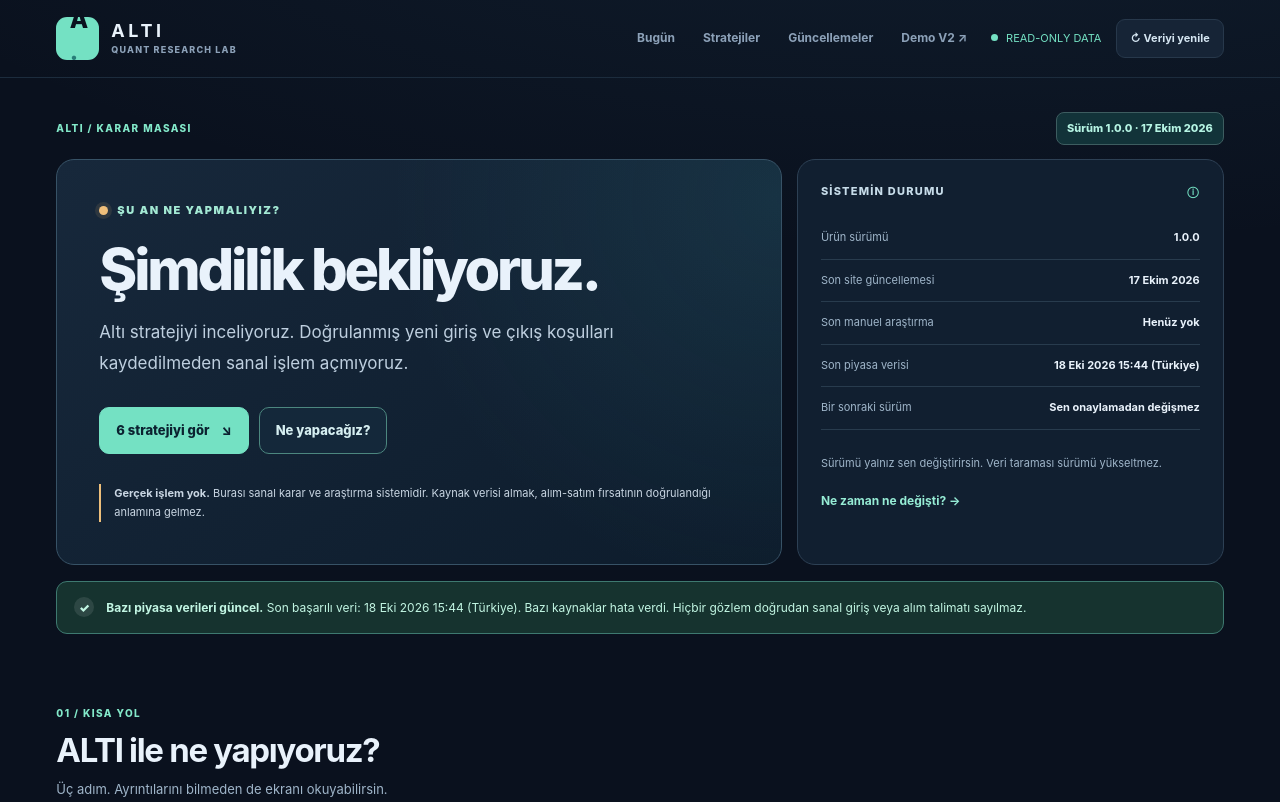
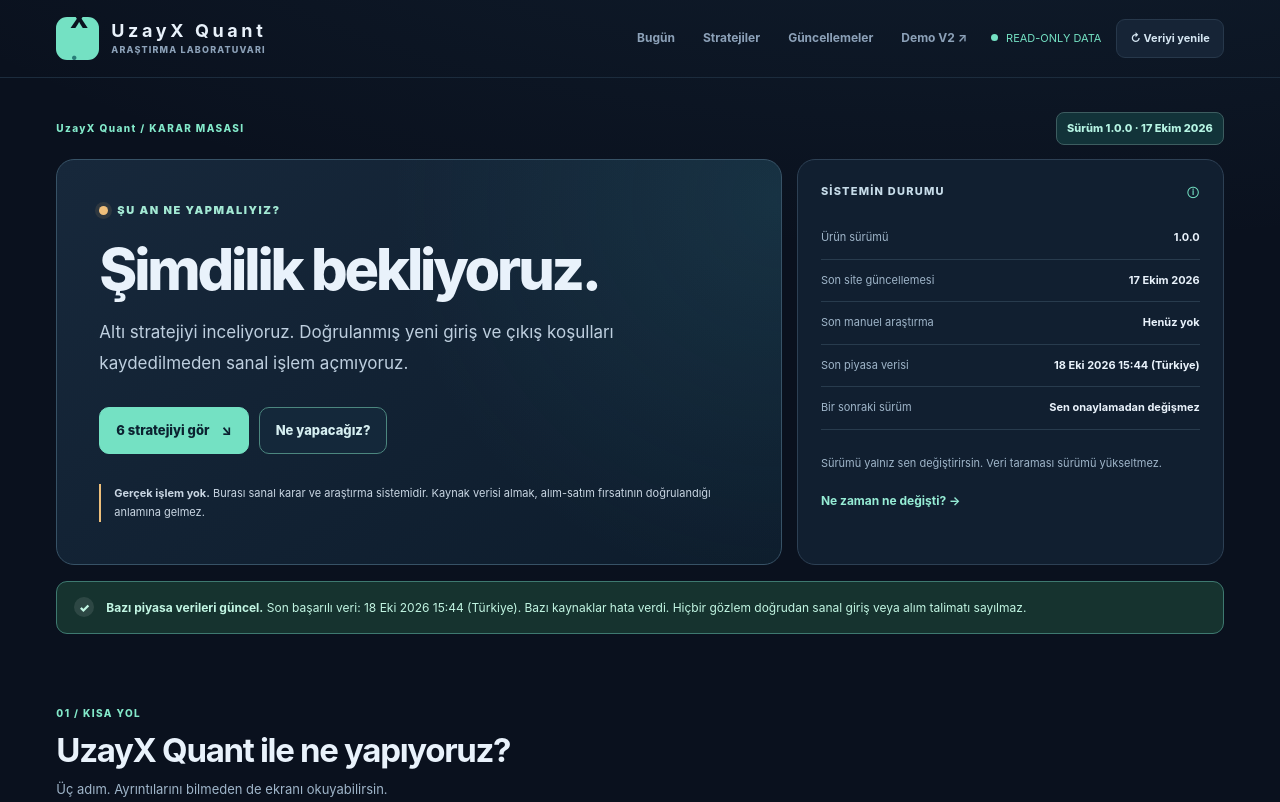
Before and after one commit to onurqlp/alti-quant-lab, a plain HTML site: page site/index.html in a window 1280 px wide. Shown: the top 802 px of the page. Drawn offline with Linux system fonts and the light colour scheme.

Commit message:
brand: UzayX Quant Lab interface (keep research logic and feeds intact)

```diff
--- a/site/index.html
+++ b/site/index.html
@@ -4,8 +4,8 @@
 <meta charset="utf-8"><meta name="viewport" content="width=device-width,initial-scale=1">
 <meta name="theme-color" content="#0b1424">
 <meta name="color-scheme" content="dark">
-<meta name="description" content="ALTI Quant Research Lab — altı strateji, üç bağımsız araştırma motoru, ortak risk ve salt okunur piyasa analizi.">
-<title>ALTI — Quant Research Lab</title>
+<meta name="description" content="UzayX Quant Quant Research Lab — altı strateji, üç bağımsız araştırma motoru, ortak risk ve salt okunur piyasa analizi.">
+<title>UzayX Quant — Quant Research Lab</title>
 <link rel="stylesheet" href="styles.css">
 <script defer src="app.js"></script>
 <script defer src="guide.js"></script>
@@ -13,13 +13,13 @@
 <body>
 <div class="app">
 <header class="topbar">
-  <div class="brand"><span class="brandmark">A<span>·</span></span><div><strong>ALTI</strong><small>QUANT RESEARCH LAB</small></div></div>
+  <div class="brand"><span class="brandmark">X<span>·</span></span><div><strong>UzayX Quant</strong><small>ARAŞTIRMA LABORATUVARI</small></div></div>
   <nav aria-label="Sayfa bölümleri" class="toplinks"><a href="#bugun">Bugün</a><a href="#firsatlar">Stratejiler</a><a href="#surum">Güncellemeler</a><a href="demo/">Demo V2 ↗</a></nav>
   <div class="topend"><span id="top-signal" class="live-dot">Veri bekleniyor</span><button type="button" class="refresh" id="refresh" title="Yayımlanmış son veriyi yeniden yükle">↻ <span>Veriyi yenile</span></button></div>
 </header>
 <main>
 <section id="bugun" class="simple-dashboard" aria-labelledby="simple-title">
- <div class="simple-topline"><span class="simple-eyebrow">ALTI / KARAR MASASI</span><span class="simple-version" id="quick-version">Sürüm: Yükleniyor…</span></div>
+ <div class="simple-topline"><span class="simple-eyebrow">UzayX Quant / KARAR MASASI</span><span class="simple-version" id="quick-version">Sürüm: Yükleniyor…</span></div>
  <div class="simple-grid">
   <div class="simple-main-card">
    <div class="simple-now-title"><span class="now-dot" aria-hidden="true"></span> ŞU AN NE YAPMALIYIZ?</div>
@@ -42,7 +42,7 @@
  <div class="simple-alert" id="data-simple-alert" role="status"><span class="alert-icon">i</span><span>Raporun veri kalitesi ve son güncelleme tarihi kontrol ediliyor. Yalnız tarihli, doğrulanmış kararlar işlem listesine girer.</span></div>
 </section>
 <section class="simple-section" id="yapilacaklar" aria-labelledby="how-title">
- <div class="simple-section-head"><div><span class="simple-index">01 / KISA YOL</span><h2 id="how-title">ALTI ile ne yapıyoruz?</h2><p>Üç adım. Ayrıntılarını bilmeden de ekranı okuyabilirsin.</p></div></div>
+ <div class="simple-section-head"><div><span class="simple-index">01 / KISA YOL</span><h2 id="how-title">UzayX Quant ile ne yapıyoruz?</h2><p>Üç adım. Ayrıntılarını bilmeden de ekranı okuyabilirsin.</p></div></div>
  <div class="step-grid">
   <article class="step-card"><span class="step-no">01</span><h3>Önce fırsat bul</h3><p>Altı stratejinin gerçek verilerini inceliyoruz. Şartlar eksikse <b>BEKLE</b> yazıyoruz.</p></article>
   <article class="step-card"><span class="step-no">02</span><h3>Nasıl yapılacağını öğren</h3><p>Hangi varlık, hangi piyasa, hangi yön, kaç TL, ne zaman giriş ve hangi koşulda çıkış — hepsi ayrı ayrı yazılır.</p></article>
@@ -72,7 +72,7 @@
   <article class="release-current"><div class="release-head"><span>YAYINDAKİ ÜRÜN SÜRÜMÜ</span><span class="lock-label">🔒 SEN DEĞİŞTİRİRSİN</span></div><div id="release-number" class="release-number">1.0.0</div><div id="release-date" class="release-date">17 Ekim 2026 · site güncellemesi</div><p id="release-message">Arayüz sadeleştirildi; ürün sürümü otomatik yükseltilmedi.</p><div class="recommendation"><span>ÖNERDİĞİM SONRAKİ SÜRÜM</span><strong id="release-proposal">Onaylanmadı</strong><p>Öneri sürümü otomatik etkinleştirmez.</p></div></article>
   <article class="release-history"><h3>Güncelleme geçmişi</h3><p class="tiny-simple">Her değişiklik tarih ve kayıt numarasıyla saklanır. Piyasa veri taraması, site güncellemesinden ayrı bir olaydır.</p><ol id="release-list" class="release-list"><li>Güncelleme kayıtları yükleniyor…</li></ol></article>
  </div>
- <div class="manual-command"><div><b>Bir dahaki sefer ne yazacaksın?</b><p>“ALTI sistemini güncelle.” Son kayıttan sonraki gerçek piyasa verilerini araştırır, önceki kararların ne olduğunu inceler ve yeni tarihli raporu yayımlarız.</p><small>Yeni sürüm numarasını yalnız sen açıkça onayladığında değiştiririz.</small></div><button type="button" id="copy-command" class="simple-secondary">Güncelleme komutunu kopyala</button></div>
+ <div class="manual-command"><div><b>Bir dahaki sefer ne yazacaksın?</b><p>“UzayX Quant sistemini güncelle.” Son kayıttan sonraki gerçek piyasa verilerini araştırır, önceki kararların ne olduğunu inceler ve yeni tarihli raporu yayımlarız.</p><small>Yeni sürüm numarasını yalnız sen açıkça onayladığında değiştiririz.</small></div><button type="button" id="copy-command" class="simple-secondary">Güncelleme komutunu kopyala</button></div>
 </section>
 <div class="advanced-divider" id="teknik"><span>↓ DETAYLI ANALİZ VE HAM KAYNAKLAR ↓</span><p>Aşağıdan sonrası uzman görünümü. İstemezsen bu bölüme bakmana gerek yok.</p></div>
 
@@ -111,7 +111,7 @@
  <div class="section-head"><div><div class="kicker">02 / PİYASA GÖZLEMLERİ</div><h2>Canlı kaynak, doğrulanmış durum.</h2></div><p>Yalnızca başarılı salt-okunur taramalar canlı veri olarak görünür.</p></div>
  <div id="strategy-grid" class="strategy-grid" aria-label="Altı strateji"></div>
  <div class="workspace">
-  <div class="workspace-header"><div><small>ALTI / ANALİZ KONSOLU</small><h3 id="workspace-title">Funding araştırması</h3></div><div id="workspace-mode" class="mode-label">READ-ONLY</div></div>
+  <div class="workspace-header"><div><small>UzayX Quant / ANALİZ KONSOLU</small><h3 id="workspace-title">Funding araştırması</h3></div><div id="workspace-mode" class="mode-label">READ-ONLY</div></div>
   <div class="tabs" role="tablist" aria-label="Analiz modülü">
    <button type="button" role="tab" data-tab="B1" aria-selected="true">B1 <span>Funding</span></button>
    <button type="button" role="tab" data-tab="B2" aria-selected="false">B2 <span>Stablecoin</span></button>
@@ -135,7 +135,7 @@
  <div class="log-wrap"><table><thead><tr><th>ZAMAN</th><th>MODEL</th><th>DURUM</th><th>VARLIK / KAYNAK</th><th>GEREKÇE</th></tr></thead><tbody id="log-rows"><tr><td colspan="5">İlk gerçek tarama bekleniyor.</td></tr></tbody></table></div>
 </section>
 </main>
-<footer><div class="footer-brand">ALTI <span>© 2026 · Independent Quant Research</span></div><div class="footer-links"><a href="#surum">Sürüm ve tarih</a><a target="_blank" rel="noopener" href="https://developers.binance.com/docs/derivatives/usds-margined-futures/market-data/rest-api/Get-Funding-Rate-History">Binance API</a><a target="_blank" rel="noopener" href="https://www.okx.com/docs-v5/en/">OKX API</a><a href="#motorlar">Başa dön ↑</a></div><p>Bu platform yatırım tavsiyesi değildir. Referans kasa sanaldır; getiriler, gerçek emirler veya fon transferleri simüle edilerek üretilmemiştir.</p></footer>
+<footer><div class="footer-brand">UzayX Quant <span>© 2026 · Independent Quant Research</span></div><div class="footer-links"><a href="#surum">Sürüm ve tarih</a><a target="_blank" rel="noopener" href="https://developers.binance.com/docs/derivatives/usds-margined-futures/market-data/rest-api/Get-Funding-Rate-History">Binance API</a><a target="_blank" rel="noopener" href="https://www.okx.com/docs-v5/en/">OKX API</a><a href="#motorlar">Başa dön ↑</a></div><p>Bu platform yatırım tavsiyesi değildir. Referans kasa sanaldır; getiriler, gerçek emirler veya fon transferleri simüle edilerek üretilmemiştir.</p></footer>
 </div>
 <nav class="mobile-nav" aria-label="Mobil hızlı menü"><a href="#bugun">◉<span>Bugün</span></a><a href="#firsatlar">⌕<span>Stratejiler</span></a><a href="#portfoyler">◈<span>Kasalar</span></a><a href="#surum">◷<span>Güncellemeler</span></a></nav>
 </body></html>
```
